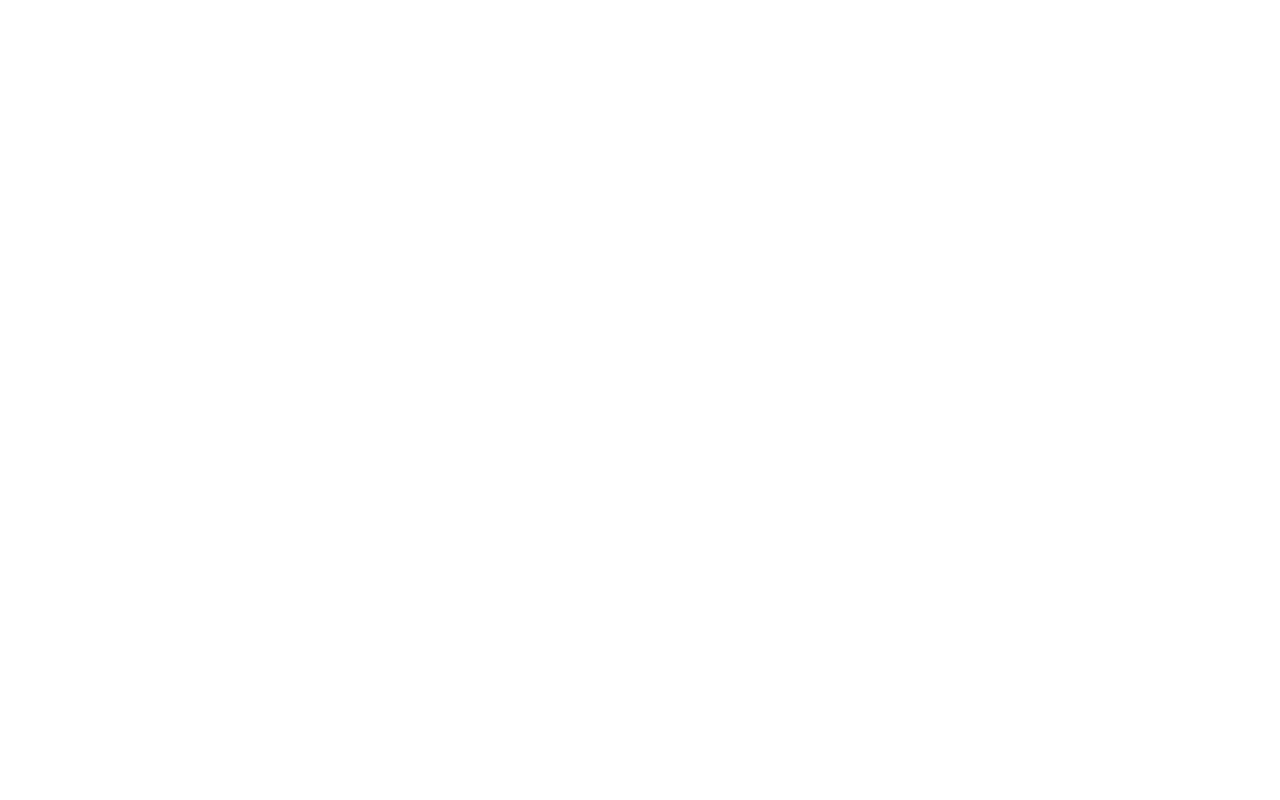
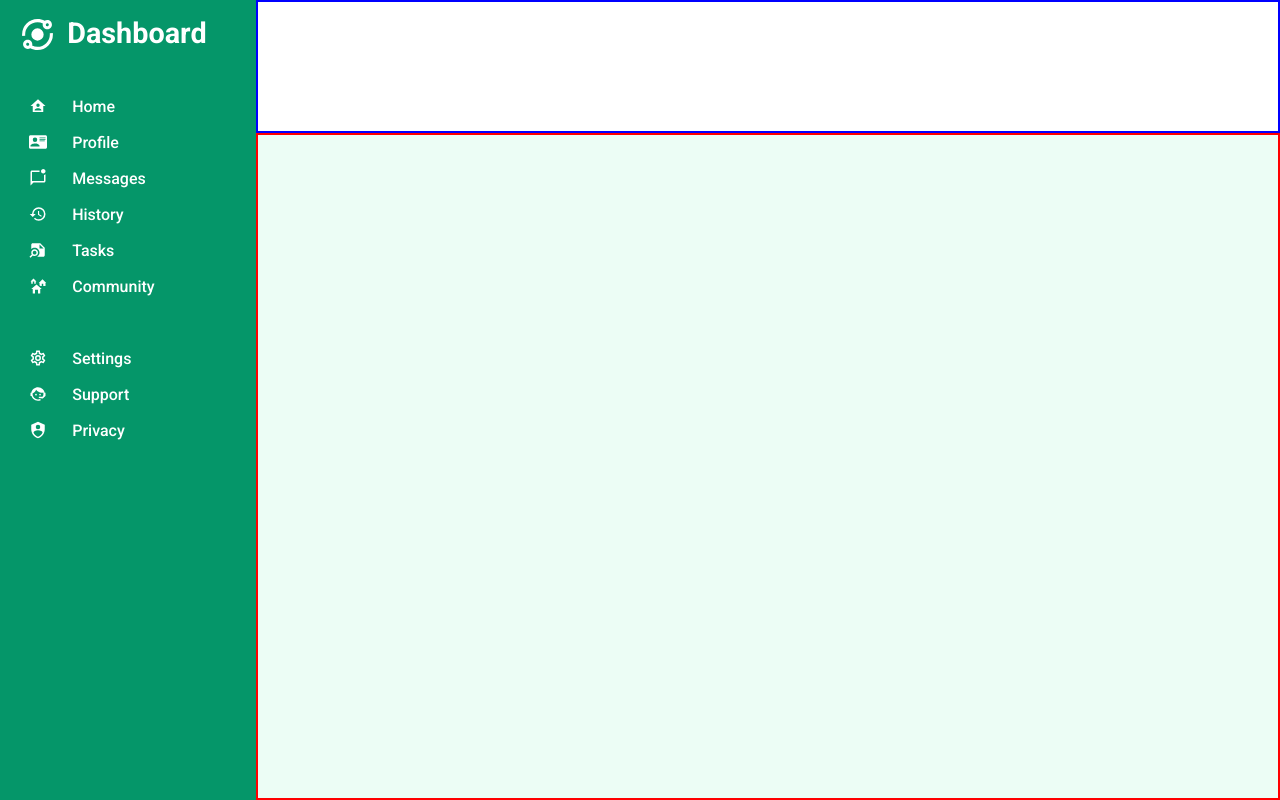
Before and after one commit to jachapman90/Admin-Dashboard, a plain HTML site: page index.html in a window 1280 px wide. Drawn offline with Linux system fonts and the light colour scheme.

Commit message:
Style nav and add nav icons

```diff
--- a/index.html
+++ b/index.html
@@ -4,10 +4,41 @@
     <meta charset="UTF-8">
     <meta name="viewport" content="width=device-width, initial-scale=1.0">
     <link rel="stylesheet" href="./styles.css">
+    <link rel="preconnect" href="https://fonts.googleapis.com">
+<link rel="preconnect" href="https://fonts.gstatic.com" crossorigin>
+<link href="https://fonts.googleapis.com/css2?family=Roboto:ital,wght@0,100;0,300;0,400;0,500;0,700;0,900;1,100;1,300;1,400;1,500;1,700;1,900&display=swap" rel="stylesheet">
     <title>Admin Dashboard</title>
 
 </head>
 <body>
-
+    <div id="container">
+        <div id="grid-cont">
+            <div class="nav">
+                <img id="logo" src="img/atom-variant.svg" alt="Atom icon">
+                <h1>Dashboard</h1>
+                <img src="img/home-account.svg" alt="Home icon">
+                <p>Home</p>
+                <img src="img/card-account-details.svg" alt="Profile icon">
+                <p>Profile</p>
+                <img src="img/message-badge-outline.svg" alt="Message icon">
+                <p>Messages</p>
+                <img src="img/history.svg" alt="History icon">
+                <p>History</p>
+                <img src="img/note-search.svg" alt="Tasks icon">
+                <p>Tasks</p>
+                <img src="img/home-group.svg" alt="Community icon">
+                <p id="community">Community</p>
+                <p></p>
+                <img src="img/cog-outline.svg" alt="Settings icon">
+                <p>Settings</p>
+                <img src="img/face-agent.svg" alt="Support icon">
+                <p>Support</p>
+                <img src="img/shield-account.svg" alt="Privacy icon">
+                <p>Privacy</p>
+        </div>
+            <div id="header"></div>
+            <div id="articles"></div>
+        </div>
+    </div>
 </body>
 </html>
--- a/styles.css
+++ b/styles.css
@@ -0,0 +1,75 @@
+*{
+    margin:0;
+    padding:0;
+    box-sizing: border-box;
+    font-family: 'Roboto';
+}
+
+body,
+html {
+  height: 100%;
+
+}
+
+#container {
+    height: 100%;
+}
+
+#grid-cont {
+    display: grid;
+    grid-template-columns: 1fr 4fr;
+    grid-template-rows: 1fr 5fr;
+    height: 100%;
+}
+
+.nav {
+    background-color: #059669;
+    color: white;
+    grid-area: 1 / 1 / 3 / 2;
+    padding: 1em;
+    display: grid;
+    grid-template-columns: 1fr 4fr;
+    grid-template-rows: 4rem repeat(auto-fill, 20px);
+    gap: 1em 0.5em;
+}
+
+#logo {
+    height: 2.3rem;
+    width: auto;
+    align-self: start;
+}
+
+h1 {
+    font-size: 1.8rem;
+}
+
+.nav img {
+    height: 18px;
+    width: auto;
+    grid-column: 1 / 2;
+    color: white;
+    justify-self: center;
+    align-self: center;
+}
+
+
+.nav p {
+    margin: 5px;
+    grid-column: 2 / 3;
+    justify-self: start;
+    align-self: center;
+    font-weight: 500;
+    font-size: 1rem;
+}
+
+#header {
+    border: solid 2px blue;
+    grid-area: 1 / 2 / 2 / 3;
+    background-color: white;
+
+}
+
+#articles {
+    border: solid 2px red;
+    background-color: #ecfdf5;
+}
```
Also changed, not shown: img/atom-variant.svg (added), img/card-account-details.svg (added), img/chat-question-outline.svg (added), img/cog-outline.svg (added), img/face-agent.svg (added), img/history.svg (added), img/home-account.svg (added), img/home-group.svg (added), img/message-badge-outline.svg (added), img/note-search.svg (added), img/shield-account.svg (added).
